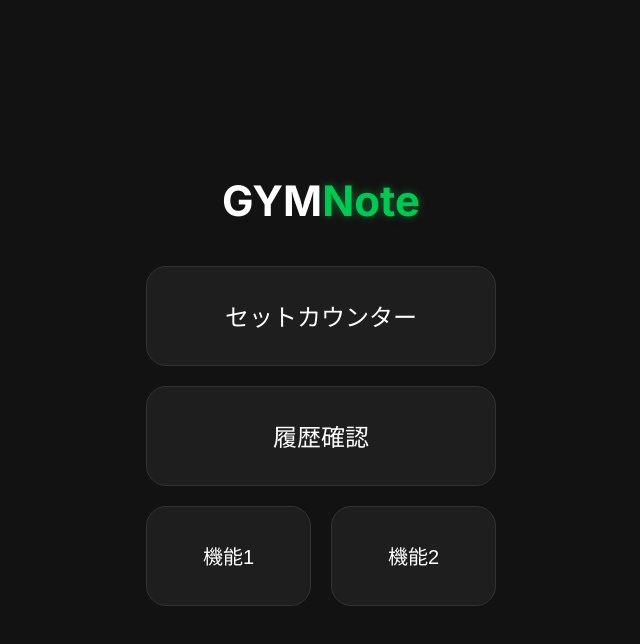
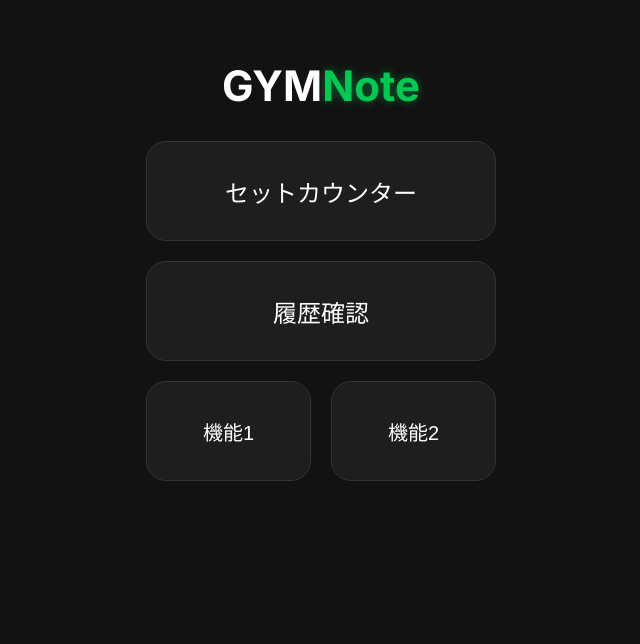
Before and after one commit to kd1359621-code/GYMNote, a plain HTML site: page index.html in a window 1280 px wide. Shown: the whole page, without its empty margins (319-959 px from the left). Drawn offline with Linux system fonts and the light colour scheme.

Commit message:
tyousei5

```diff
--- a/style.css
+++ b/style.css
@@ -40,9 +40,9 @@ button {
 #home {
   display: flex;
   flex-direction: column;
-  justify-content: center;
   gap: 20px;
-  height: 100%;
+  justify-content: flex-start;
+
 }
 
 .menu-btn {
@@ -472,8 +472,8 @@ select {
   font-size: 42px !important;
   font-weight: 700;
   text-align: center;
-  margin-top: auto;
-  margin-bottom: 20px;
+  margin-top: 40px;
+  margin-bottom: 10px;
 }
 
 .gym {
```
